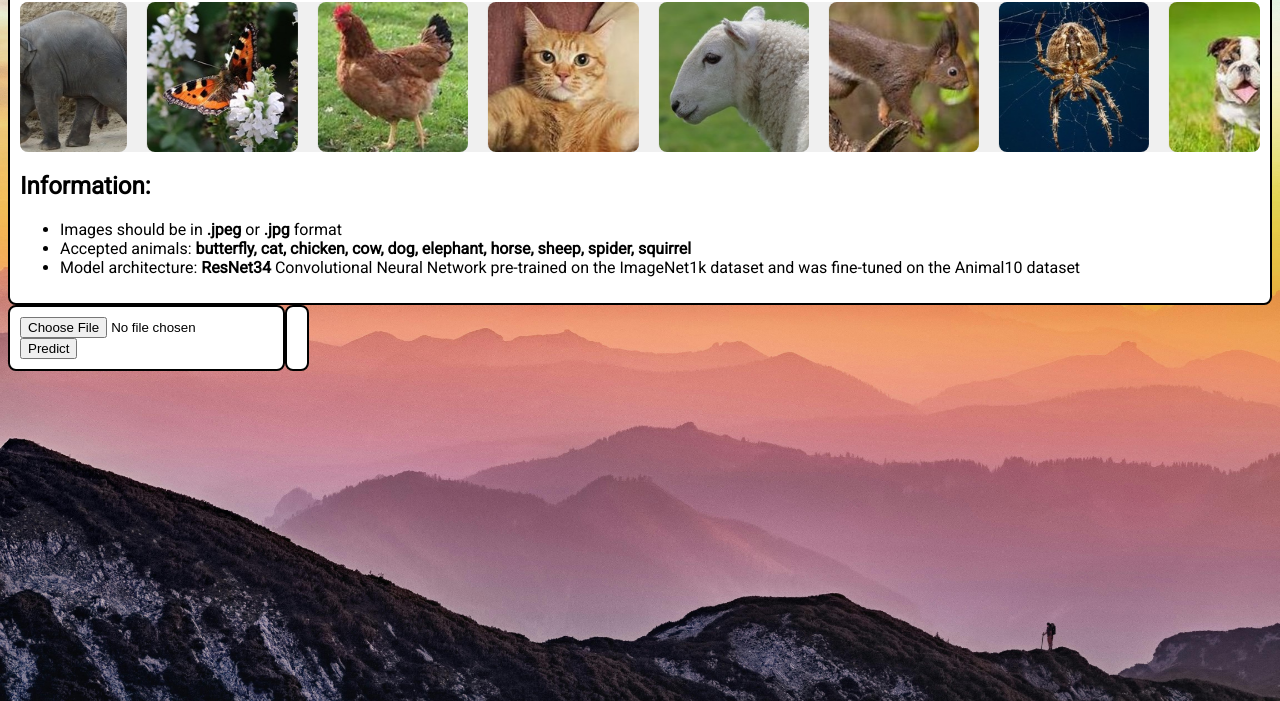
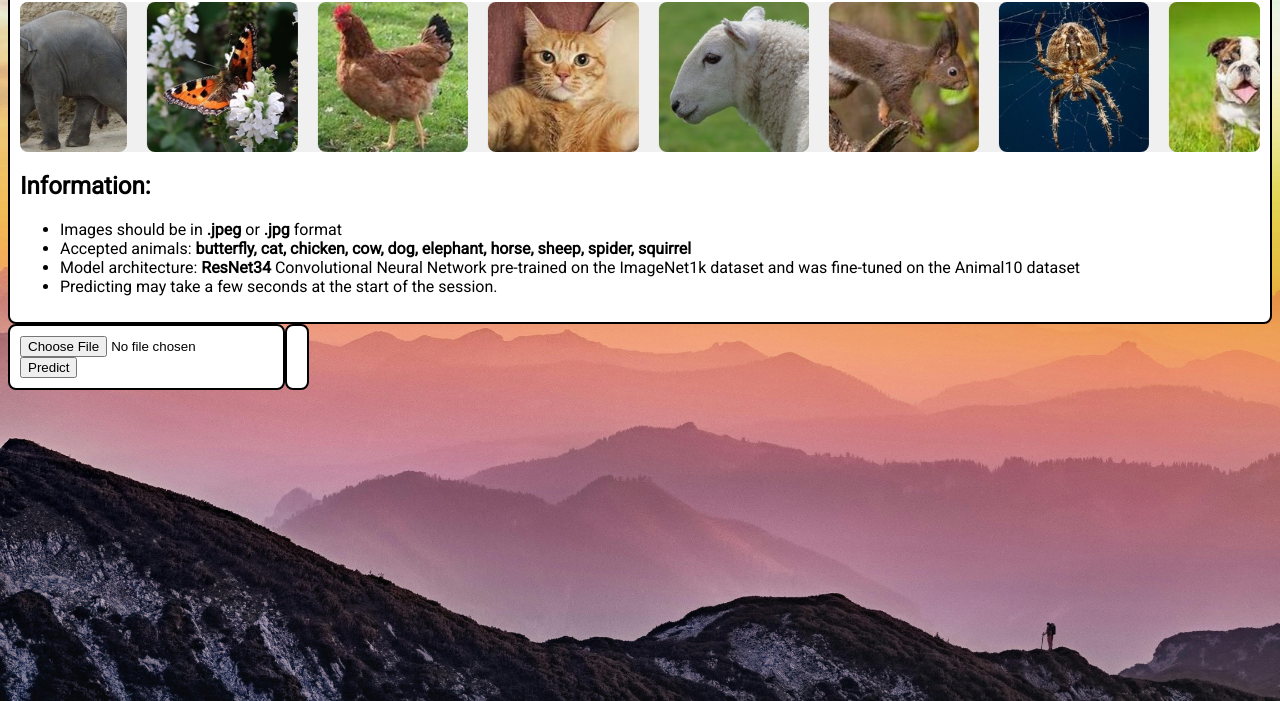
Before and after one commit to yckamra/MLOps-Animal-Classifier, a plain HTML site: page root/index.html in a window 1280 px wide. Shown: the part 99-800 px from the top of the page. Drawn offline with Linux system fonts and the light colour scheme.

Commit message:
added message

```diff
--- a/root/index.html
+++ b/root/index.html
@@ -45,6 +45,7 @@
         <li>Images should be in <b>.jpeg</b> or <b>.jpg</b> format</li>
         <li>Accepted animals: <b>butterfly, cat, chicken, cow, dog, elephant, horse, sheep, spider, squirrel</b></li>
         <li>Model architecture: <b>ResNet34</b> Convolutional Neural Network pre-trained on the ImageNet1k dataset and was fine-tuned on the Animal10 dataset</li>
+        <li>Predicting may take a few seconds at the start of the session.</li>
     </ul>
 </div>
 
```
